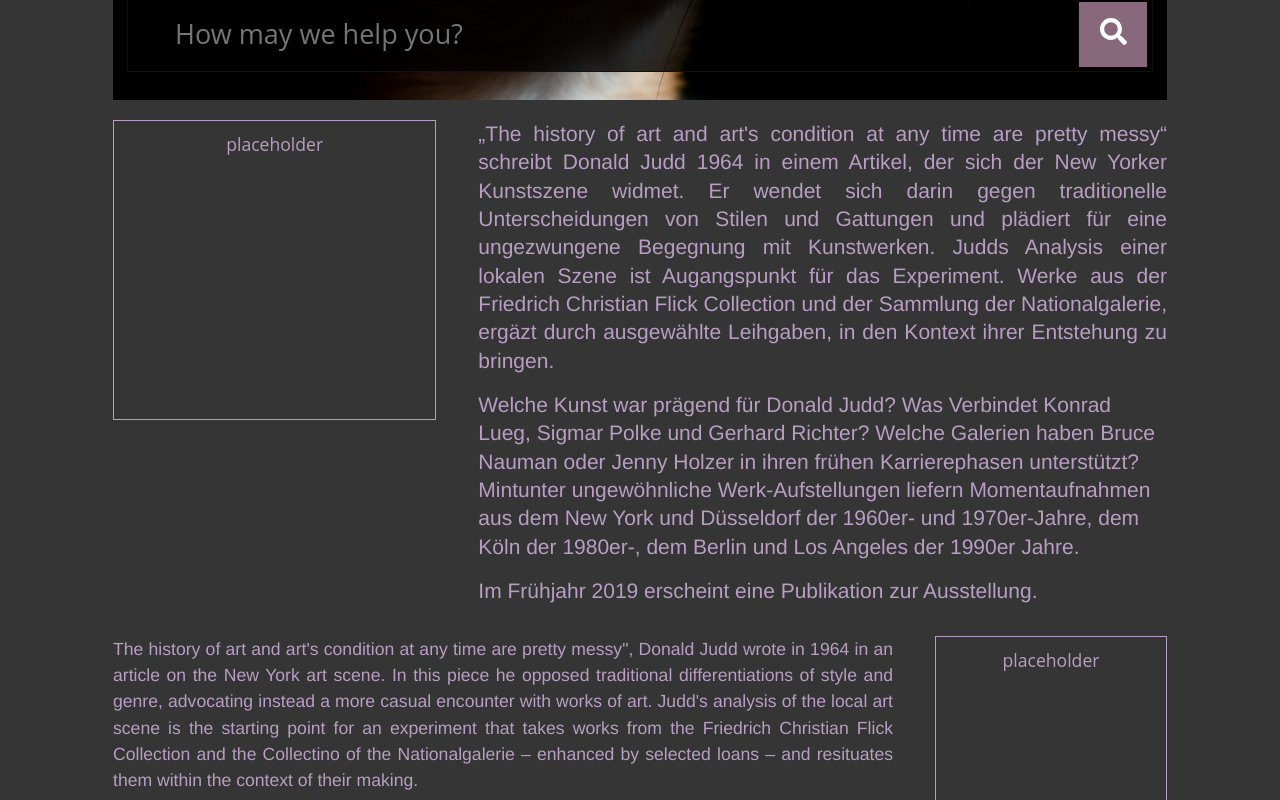
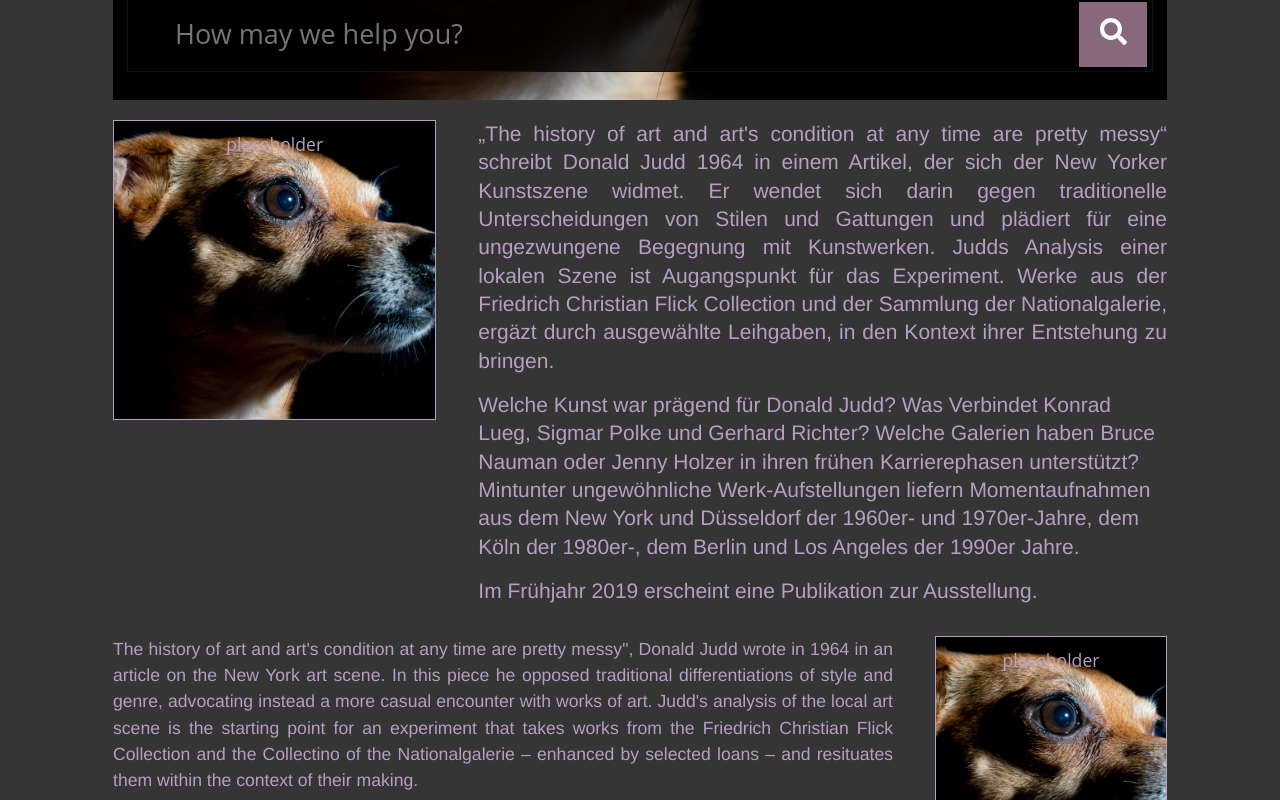
Before and after one commit to m-car/YAPI, a React (Create React App) app in the folder client/: page / in a window 1280 px wide. Shown: the part 1520-2320 px from the top of the page. Built offline with nearby package versions, Linux system fonts and the light colour scheme.

Commit message:
adding image placeholders

```diff
--- a/client/src/pages/home.css
+++ b/client/src/pages/home.css
@@ -169,6 +169,8 @@ body {
 	padding: 10px;
 	text-align: center;
 	min-height: 300px;
+	background: url("../assets/images/hero-unsplash.jpg") center center no-repeat;
+	background-size: cover;
 }
 
 /* GRID */
```
Also changed, not shown: 1 other file (tests, documents, lock files or other folders).
